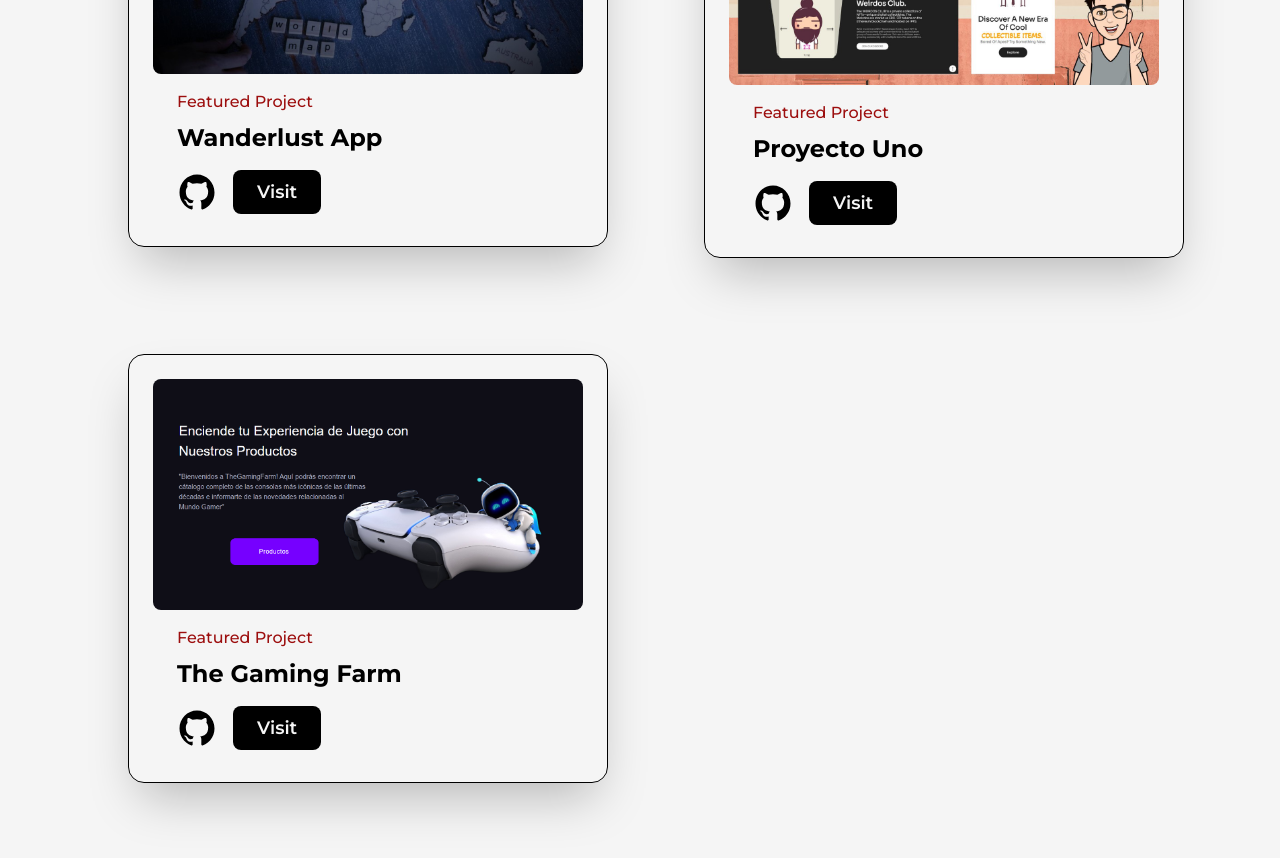
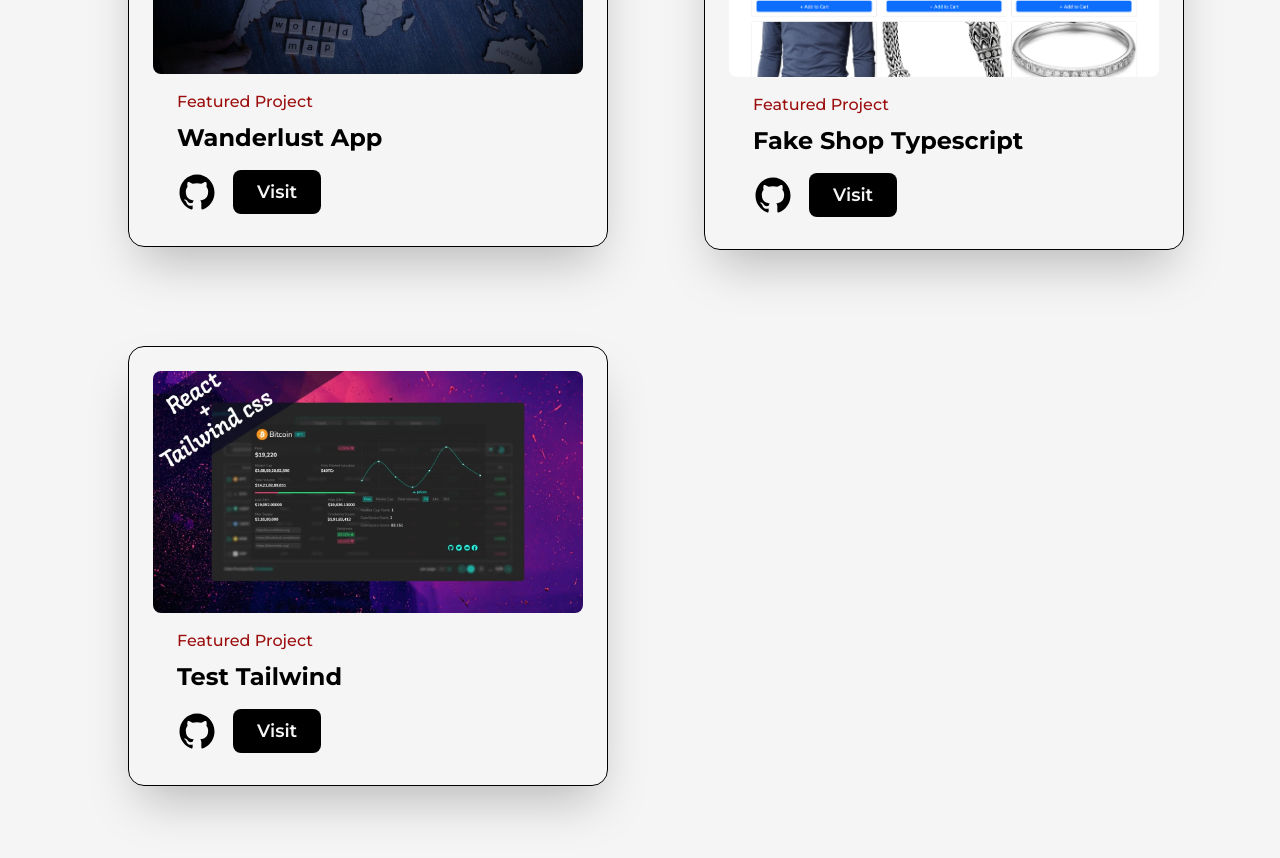
Before and after one commit to MauricioSuescun/portfolio-v2, a Next.js app: page /projects in a window 1280 px wide. Shown: the part 1040-1898 px from the top of the page. Built offline with nearby package versions, Linux system fonts and the light colour scheme.

Commit message:
bugs fixed

```diff
--- a/src/pages/About.js
+++ b/src/pages/About.js
@@ -17,8 +17,8 @@ const About = () => {
           text="About me!"
           className="mb-16 lg:text-7xl sm:text-6xl xs:text-4xl sm:mb-8"
         ></AnimatedText>
-        <div className="flex items-start justify-between w-full px-32 xs:px-24">
-          <div className="w-1/2 pr-8">
+        <div className="flex items-start justify-between w-full px-32 xs:px-24 xs:flex-col sm:flex-col md:flex-col">
+          <div className="w-1/2 pr-8 xs:w-full sm:w-full md:w-full xs:pr-2">
             <p className="font-medium dark:text-light">
               I'm originally from Bogotá, Colombia. I grew up surrounded by
               technology. My passion for it led me to specialize in computer
@@ -39,7 +39,7 @@ const About = () => {
               project.
             </p>
           </div>
-          <div className="w-1/2 pl-8">
+          <div className="w-1/2 pl-8 xs:w-full sm:w-full md:w-full xs:pl-0 pt-8">
             <Image src={certificado} alt="certificado Soy Henry" />
           </div>
         </div>
--- a/src/pages/projects.js
+++ b/src/pages/projects.js
@@ -8,7 +8,7 @@ import { GithubIcon } from "@/components/Icons";
 import project1 from "../../public/images/projects/crypto-screener-cover-image.jpg";
 import farm from "../../public/images/projects/The Gaming Farm.png";
 import wanderlust from "../../public/images/projects/Wanderlust.png";
-import nft from "../../public/images/projects/nft-collection-website-cover-image.jpg";
+import fakeshop from "../../public/images/projects/fake-shop.png";
 
 const FeaturedProject = ({ type, title, summary, img, link, github }) => {
   return (
@@ -129,17 +129,17 @@ const Projects = () => {
             </div>
             <div className="col-span-6 dark:text-light">
               <Project
-                title="Proyecto Uno"
-                img={nft}
-                link="https://the-gamig-farm-pf-rho.vercel.app/"
+                title="Fake Shop Typescript"
+                img={fakeshop}
+                link="https://fake-shop-react-typescript.vercel.app/"
                 type="Featured Project"
                 github="https://github.com/MauricioSuescun"
               />
             </div>
             <div className="col-span-6 dark:text-light">
               <Project
-                title="The Gaming Farm"
-                img={farm}
+                title="Test Tailwind"
+                img={project1}
                 link="https://the-gamig-farm-pf-rho.vercel.app/"
                 type="Featured Project"
                 github="https://github.com/MauricioSuescun"
```
Also changed, not shown: public/images/projects/fake-shop.png (added).
